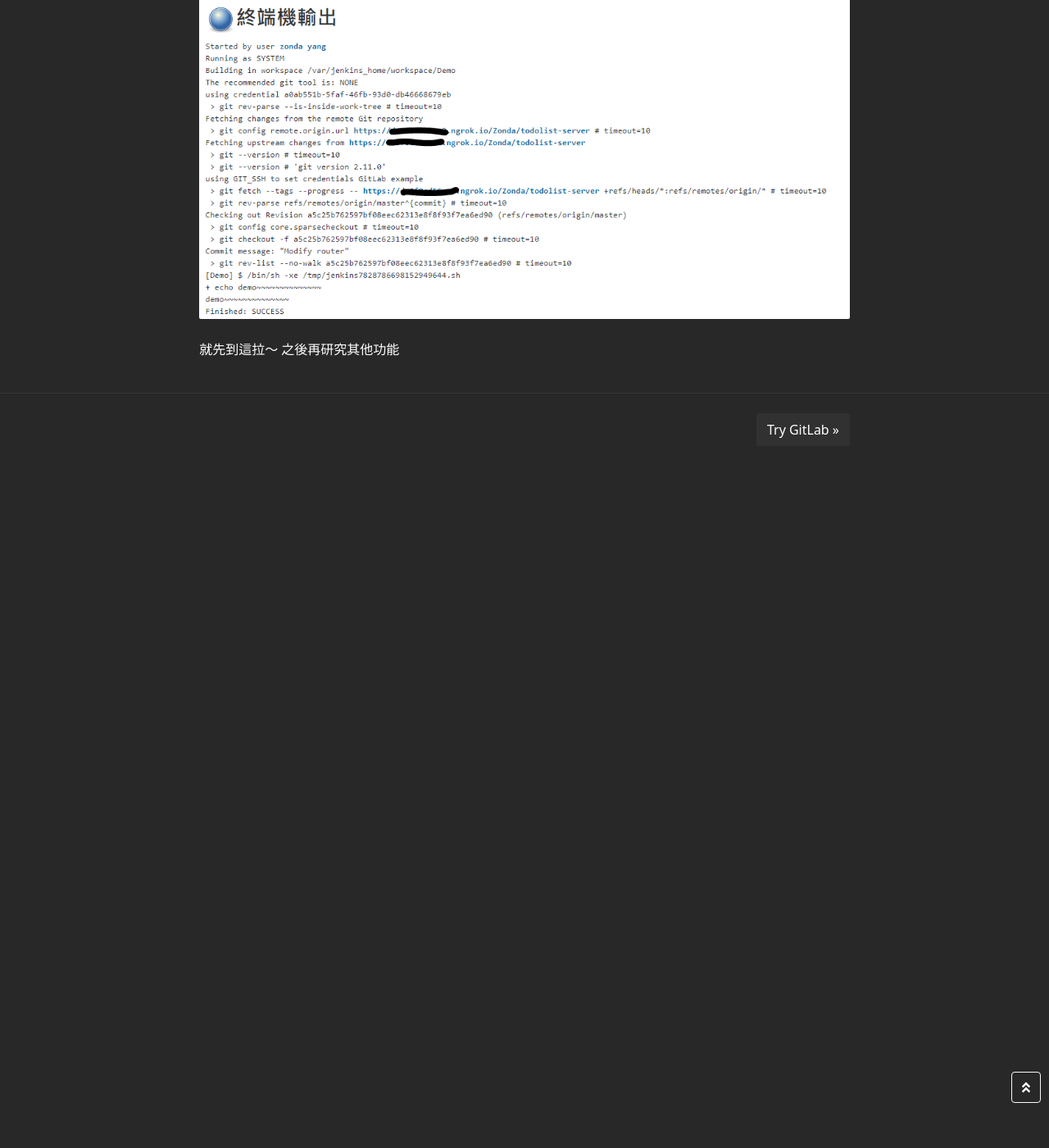
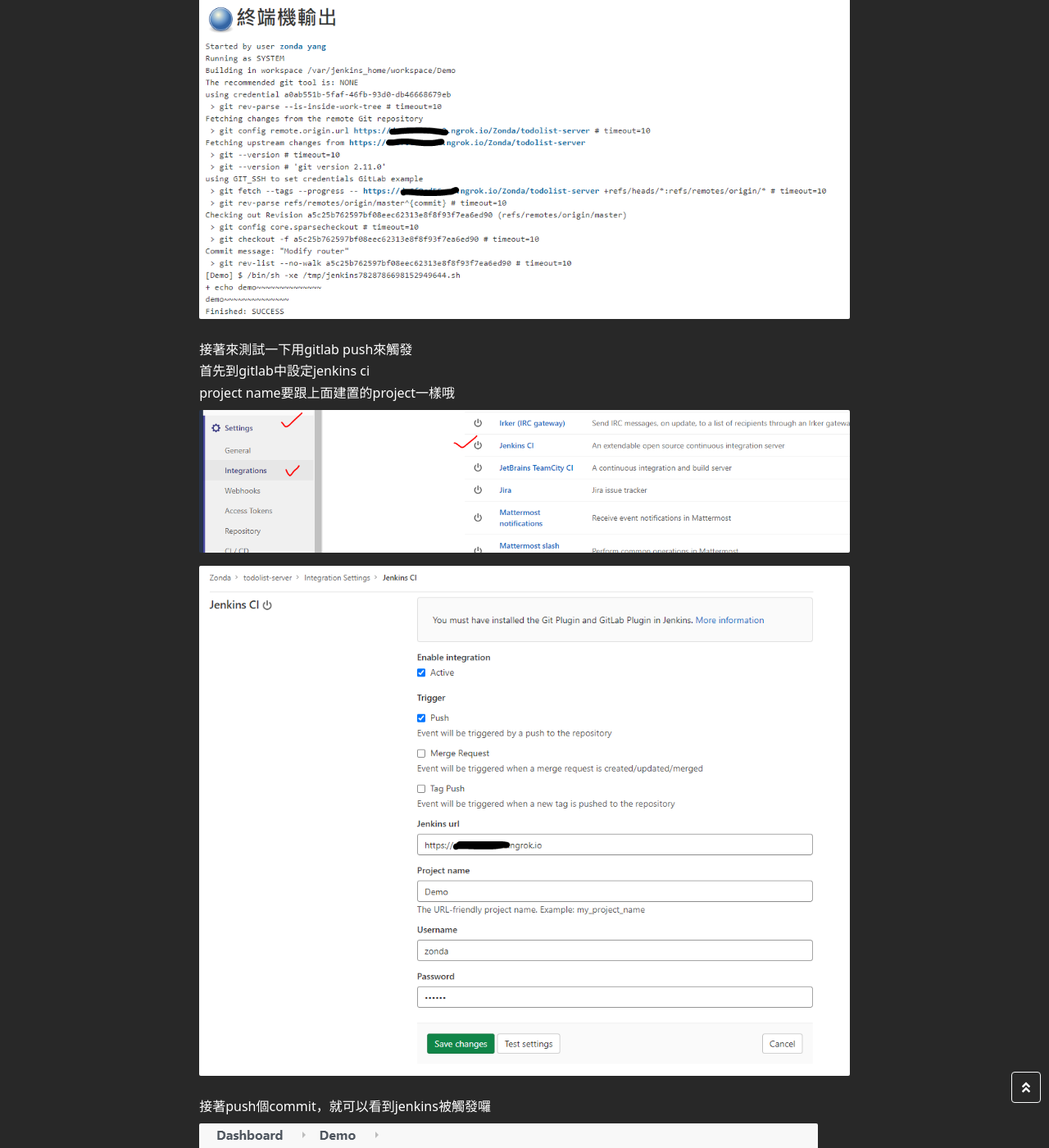
Before and after one commit to zondatw/zondaTW.github.io, a Jekyll site: the page built from _posts/2021-01-22-try_jenkins.markdown, in a window 1280 px wide and 1400 px high, scrolled down 16061 px. Shown: the whole window at 82% size. Built offline with Jekyll 4.4.1, drawn with Linux system fonts in a browser that asks for light colours; before the commit the page ends 16629 px from its top, so only the background shows below that.

Commit message:
Update post: 2021-01-22-try_jenkins

```diff
--- a/_posts/2021-01-22-try_jenkins.markdown
+++ b/_posts/2021-01-22-try_jenkins.markdown
@@ -113,5 +113,14 @@
 ![](/assets/images/2021-01-22-try_jenkins/add_setup_shell.PNG)
 ![](/assets/images/2021-01-22-try_jenkins/add_setup_shell_output.PNG)
 
+接著來測試一下用gitlab push來觸發
+首先到gitlab中設定jenkins ci
+project name要跟上面建置的project一樣哦
+![](/assets/images/2021-01-22-try_jenkins/gitlab_jenkins_ci.PNG)
+![](/assets/images/2021-01-22-try_jenkins/gitlab_jenkins_ci_setting.PNG)
+
+接著push個commit，就可以看到jenkins被觸發囉
+![](/assets/images/2021-01-22-try_jenkins/trigger_by_git_push.PNG)
+
 就先到這拉～
 之後再研究其他功能
```
Also changed, not shown: assets/images/2021-01-22-try_jenkins/gitlab_jenkins_ci.PNG (added), assets/images/2021-01-22-try_jenkins/gitlab_jenkins_ci_setting.PNG (added), assets/images/2021-01-22-try_jenkins/trigger_by_git_push.PNG (added).
